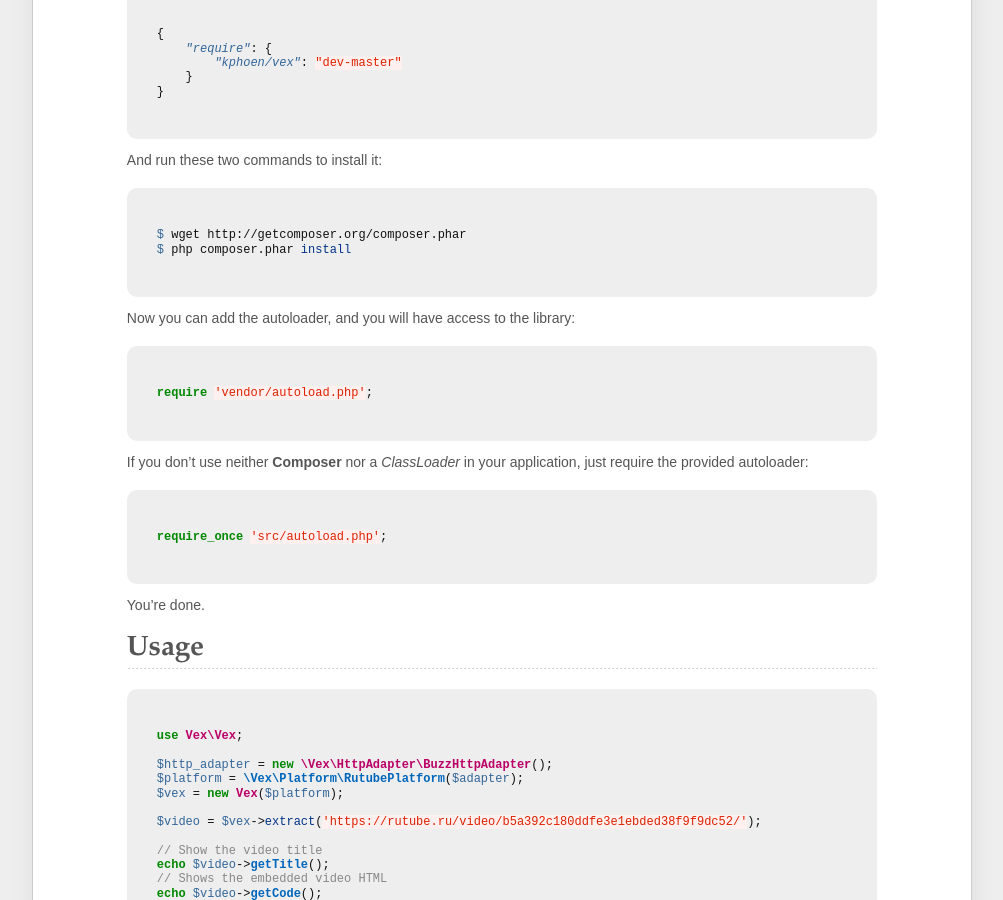
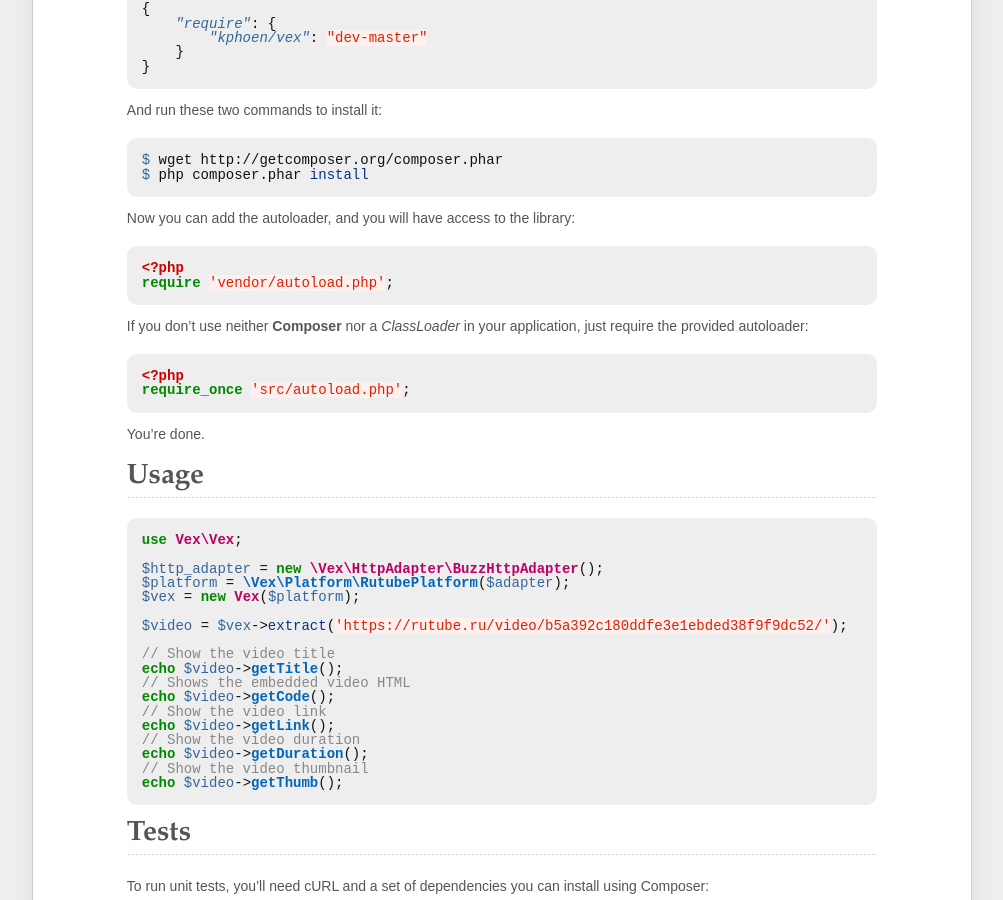
Before and after one commit to K-Phoen/Vex, a Jekyll site: the page built from index.md, in a window 1280 px wide and 900 px high, scrolled down 766 px. Shown: the whole window, without its empty margins (138-1141 px from the left). Built offline with Jekyll 4.4.1, drawn with Linux system fonts in a browser that asks for light colours.

Commit message:
Try to fix the build

````diff
--- a/index.md
+++ b/index.md
@@ -32,40 +32,42 @@ The recommended way to install Vex is through composer.
 
 Just create a `composer.json` file for your project:
 
-```json
+{% highlight json %}
 {
     "require": {
         "kphoen/vex": "dev-master"
     }
 }
-```
+{% endhighlight %}
 
 And run these two commands to install it:
 
-```bash
+{% highlight bash %}
 $ wget http://getcomposer.org/composer.phar
 $ php composer.phar install
-```
+{% endhighlight %}
 
 
 Now you can add the autoloader, and you will have access to the library:
 
-```php
+{% highlight php %}
+<?php
 require 'vendor/autoload.php';
-```
+{% endhighlight %}
 
 If you don't use neither **Composer** nor a _ClassLoader_ in your application, just require the provided autoloader:
 
-```php
+{% highlight php %}
+<?php
 require_once 'src/autoload.php';
-```
+{% endhighlight %}
 
 You're done.
 
 Usage
 =====
 
-```php
+{% highlight php %}
 use Vex\Vex;
 
 $http_adapter = new \Vex\HttpAdapter\BuzzHttpAdapter();
@@ -84,7 +86,7 @@ echo $video->getLink();
 echo $video->getDuration();
 // Show the video thumbnail
 echo $video->getThumb();
-```
+{% endhighlight %}
 
 Tests
 =====
@@ -92,15 +94,15 @@ Tests
 To run unit tests, you'll need cURL and a set of dependencies you can install
 using Composer:
 
-```bash
+{% highlight bash %}
 php composer.phar install --dev
-```
+{% endhighlight %}
 
 Once installed, just launch the following command:
 
-```bash
+{% highlight bash %}
 phpunit
-```
+{% endhighlight %}
 
 Credits
 =======
````
